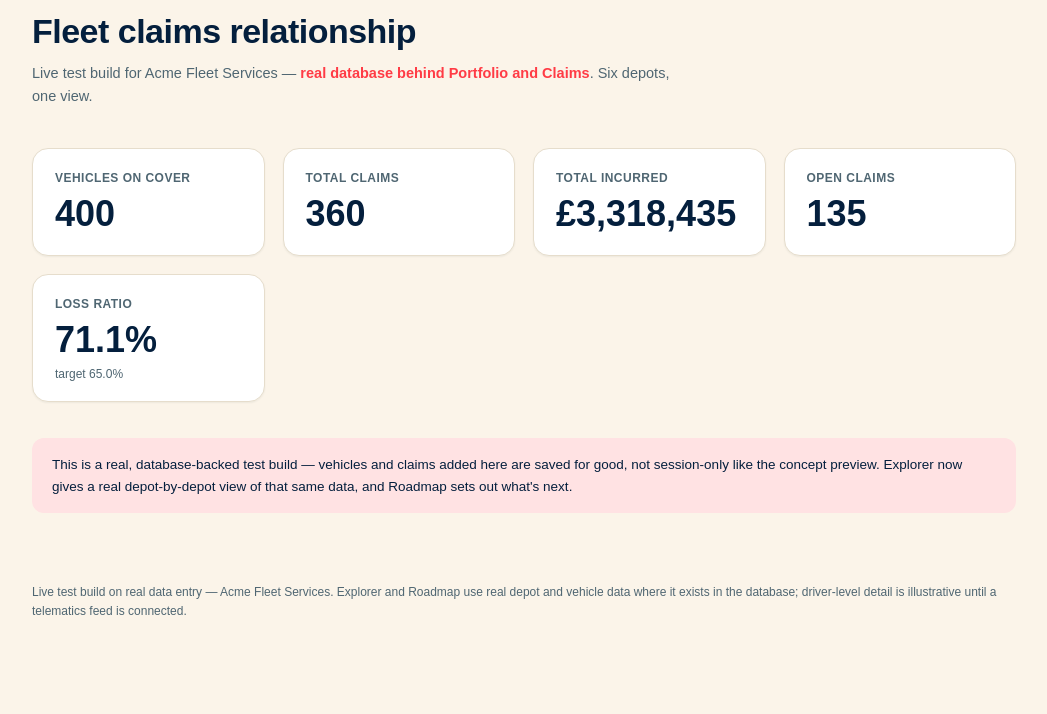
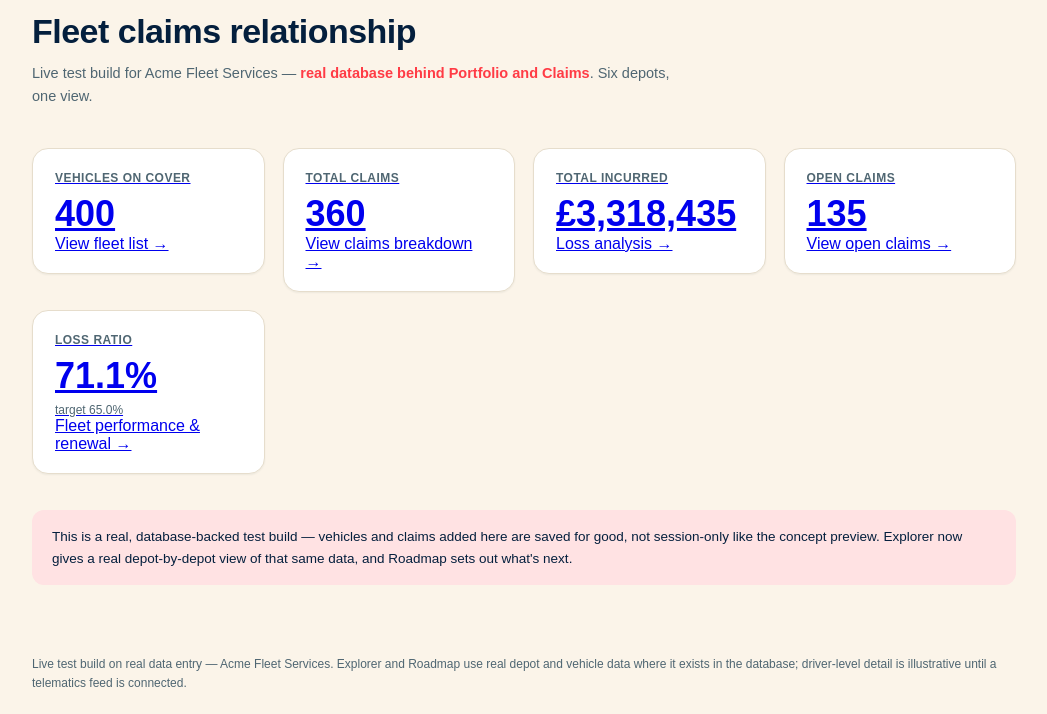
Before and after one commit to SteveStockleyMCL/aster-fleet-test, a Flask app: page /overview in a window 1280 px wide. Shown: the part 188-902 px from the top of the page, without its empty margins (116-1163 px from the left). Before the commit the page ends 803 px from the top, so only its background shows below. Run offline with Flask 3, Linux system fonts and the light colour scheme; data comes from the database, SQL or seed files in the repository.

Commit message:
Refactor overview.html to include stat card links

```diff
--- a/templates/overview.html
+++ b/templates/overview.html
@@ -8,28 +8,43 @@
 </div>
 
 <div class="stat-row">
+  <a class="stat-card-link" href="{{ url_for('portfolio') }}">
     <div class="stat-card">
       <div class="stat-label">Vehicles on cover</div>
       <div class="stat-value">{{ vehicle_count }}</div>
+      <div class="stat-card-cta">View fleet list &rarr;</div>
     </div>
+  </a>
+  <a class="stat-card-link" href="{{ url_for('claims') }}">
     <div class="stat-card">
       <div class="stat-label">Total claims</div>
       <div class="stat-value">{{ total_claims }}</div>
+      <div class="stat-card-cta">View claims breakdown &rarr;</div>
     </div>
+  </a>
+  <a class="stat-card-link" href="{{ url_for('loss_analysis') }}">
     <div class="stat-card">
       <div class="stat-label">Total incurred</div>
       <div class="stat-value">&pound;{{ "{:,.0f}".format(total_incurred) }}</div>
+      <div class="stat-card-cta">Loss analysis &rarr;</div>
     </div>
+  </a>
+  <a class="stat-card-link" href="{{ url_for('claims', status='open') }}">
     <div class="stat-card">
       <div class="stat-label">Open claims</div>
       <div class="stat-value">{{ open_claims }}</div>
+      <div class="stat-card-cta">View open claims &rarr;</div>
     </div>
+  </a>
   {% if loss_ratio_pct %}
+  <a class="stat-card-link" href="{{ url_for('performance') }}#renewal">
     <div class="stat-card">
       <div class="stat-label">Loss ratio</div>
       <div class="stat-value">{{ "%.1f"|format(loss_ratio_pct) }}%</div>
       <div class="stat-sub">target {{ "%.1f"|format(loss_ratio_target) }}%</div>
+      <div class="stat-card-cta">Fleet performance &amp; renewal &rarr;</div>
     </div>
+  </a>
   {% endif %}
 </div>
 
```
Lines whose indentation alone changed are shown as unchanged.
